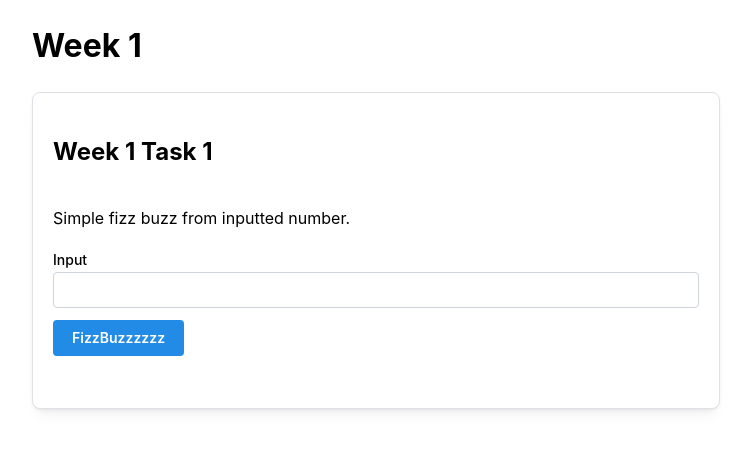
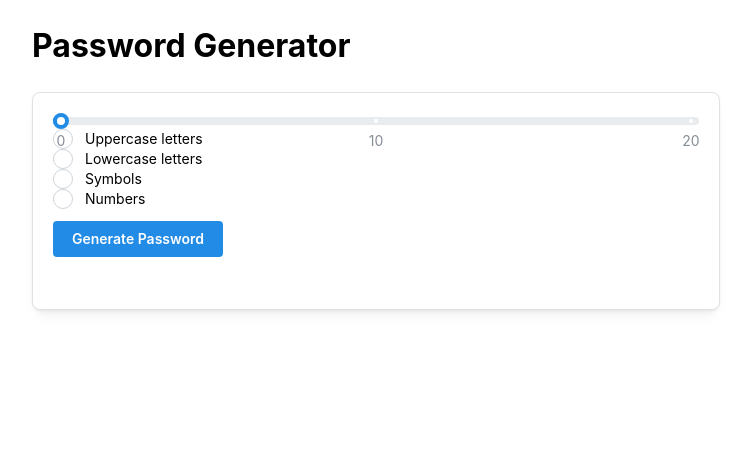
Before and after one commit to IlyesTirech/snake-charmers, a React (Create React App) app: page /week1 in a window 1280 px wide. Shown: the top 450 px of the page, without its empty margins (264-1015 px from the left). Built offline with nearby package versions, Linux system fonts and the light colour scheme.

Commit message:
state logic for password generator

```diff
--- a/src/pages/WeekOne.tsx
+++ b/src/pages/WeekOne.tsx
@@ -1,46 +1,70 @@
 import React, { useState } from 'react';
-import { Container, Grid, Card, TextInput, Button } from '@mantine/core';
+import { Container, Grid, Card, TextInput, Button, Checkbox, Slider } from '@mantine/core';
 
 const WeekOne: React.FC = () => {
-  const [w1t1Result, setW1t1Result] = useState<string>('');
 
-  const w1t1 = (a: number) => {
-    setW1t1Result(
-      (a % 3 ? '' : 'Fizz') + (a % 5 ? '' : 'Buzz') || a.toString()
-    );
-  };
+    const [passwordLength, setPasswordLength] = useState<number>(0)
+    const [isUppercase, setIsUppercase] = useState<boolean>(false);
+    const [isLowercase, setIsLowercase] = useState<boolean>(false);
+    const [isNumber, setIsNumber] = useState<boolean>(false);
+    const [isSymbol, setIsSymbol] = useState<boolean>(false);
+
+    console.log({passwordLength});
+
+    console.log({isNumber});
 
 
-  return (
+    const generatePassword = () => {
+      // rand string generator given a length
+        //
+    }
+
+
+    return (
     <Container size="sm">
-      <h1 className="title mt-5">Week 1</h1>
+      <h1 className="title mt-5">Password Generator</h1>
       <Grid>
         <Grid.Col span={12}>
           <Card shadow="sm" padding="lg" radius="md" withBorder>
-            <h2>Week 1 Task 1</h2>
-            <p>Simple fizz buzz from inputted number.</p>
             <form>
-              <TextInput
-                label="Input"
-                id="a"
-                type="number"
-                onChange={(e) => w1t1(Number(e.currentTarget.value))}
+          <Slider
+      color="blue"
+      max={20}
+      marks={[
+        { value: 0, label: '0' },
+        { value: 10, label: '10' },
+        { value: 20, label: '20' },
+      ]}
+      value={passwordLength} onChange={setPasswordLength}
+    />
+              <Checkbox
+                radius = 'xl'
+                label = 'Uppercase letters'
+                onChange={(event) => setIsUppercase(event.currentTarget.checked)}
+              />
+              <Checkbox
+                radius = 'xl'
+                label = 'Lowercase letters'
+                onChange={(event) => setIsLowercase(event.currentTarget.checked)}
+              />
+              <Checkbox
+                radius = 'xl'
+                label = 'Symbols'
+                onChange={(event) => setIsSymbol(event.currentTarget.checked)}
+              />
+              <Checkbox
+                radius = 'xl'
+                label = 'Numbers'
+                onChange={(event) => setIsNumber(event.currentTarget.checked)}
               />
               <Button
                 mt="sm"
-                onClick={(e) => {
-                  w1t1(
-                    Number(
-                      (document.getElementById('a') as HTMLInputElement).value
-                    )
-                  );
-                  e.preventDefault();
-                }}>
-                FizzBuzzzzzz
+              >
+                Generate Password
               </Button>
             </form>
             <p id="w1t1" className="mt-3">
-              {w1t1Result}
+              {}
             </p>
           </Card>
         </Grid.Col>
```
